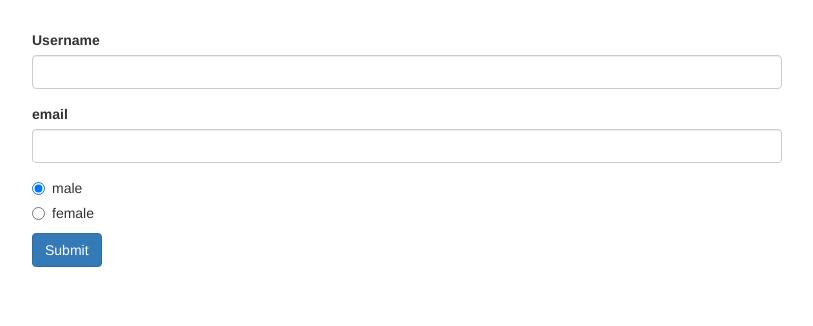
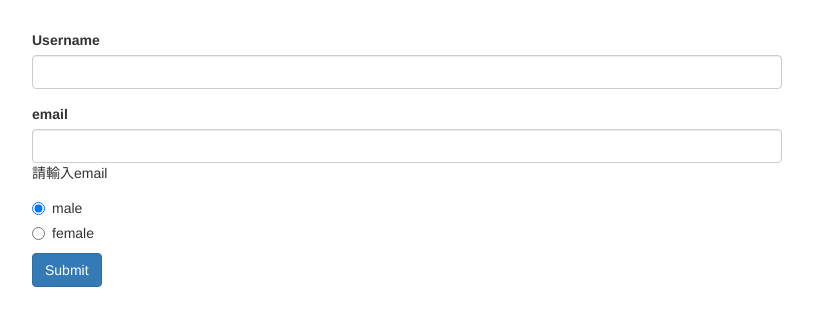
Before and after one commit to dannypc1628/udemy_angular_lesson_202-217, an Angular app: page / in a window 1280 px wide. Shown: the top 326 px of the page, without its empty margins (233-1046 px from the left). Built offline with nearby package versions, Linux system fonts and the light colour scheme.

Commit message:
補充：簡化取得userGroup的方式、資料驗證的錯誤原因判斷

```diff
--- a/src/app/app.component.html
+++ b/src/app/app.component.html
@@ -29,15 +29,20 @@
               class="form-control"
               formControlName="email"
             />
-            <span
-              *ngIf="
-                !signupForm.get('userData.email').valid &&
-                signupForm.get('userData.email').touched
-              "
-              class="help-block"
+            <span *ngIf="userData.get('email')?.hasError('required')"
+              >請輸入email</span
             >
-              請輸入email
-            </span>
+            <span *ngIf="userData.get('email')?.hasError('email')"
+              >請輸入正確的email格式</span
+            >
+            <span *ngIf="userData.get('email')?.hasError('maxlength')">
+              最長只能{{
+                userGroup.get('email')?.getError('maxlength').requiredLength
+              }}－你輸入
+              {{
+                userGroup.get('email')?.getError('maxlength').actualLength
+              }}</span
+            >
           </div>
         </div>
         <div class="radio" *ngFor="let gender of genders">
--- a/src/app/app.component.ts
+++ b/src/app/app.component.ts
@@ -9,12 +9,18 @@ import { FormControl, FormGroup, Validators } from '@angular/forms';
 export class AppComponent implements OnInit {
   genders = ['male', 'female'];
   signupForm: FormGroup;
-
+  get userData(): FormGroup {
+    return this.signupForm.get('userData') as FormGroup;
+  }
   ngOnInit(): void {
     this.signupForm = new FormGroup({
       userData: new FormGroup({
         username: new FormControl(null, Validators.required),
-        email: new FormControl(null, [Validators.required, Validators.email]),
+        email: new FormControl(null, [
+          Validators.maxLength(5),
+          Validators.email,
+          Validators.required,
+        ]),
       }),
       gender: new FormControl('male'),
     });
```
